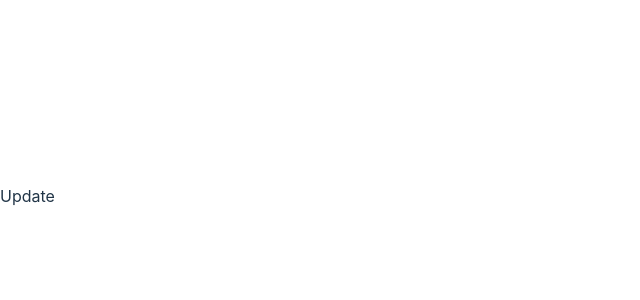
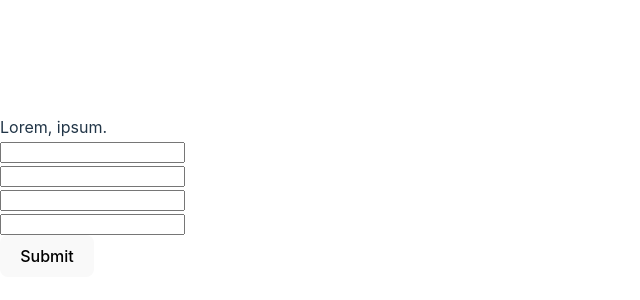
Before and after one commit to Leetcodeniraj/teckat-internship, a React (Vite) app: page /student/create-student in a window 1280 px wide. Shown: the part 204-504 px from the top of the page, without its empty margins (0-640 px from the left). Built offline with nearby package versions, Linux system fonts and the light colour scheme.

Commit message:
interface-created

```diff
--- a/src/pages/CreateStudent.tsx
+++ b/src/pages/CreateStudent.tsx
@@ -1,7 +1,94 @@
-import React from 'react'
+import React from "react";
+import { IStudent } from "../interface/student";
+import { useForm } from "react-hook-form";
+import { useNavigate } from "react-router-dom";
 
 const CreateStudent: React.FC = () => {
-  return <>Update</>
-}
+  const navigate = useNavigate();
+  const {
+    register,
+    handleSubmit,
+    formState: { errors },
+  } = useForm<IStudent>({ mode: "all" });
 
-export default CreateStudent
+  const createNewStudent = (data: IStudent) => {
+    console.log(data);
+
+    localStorage.setItem("students",JSON.stringify(data));
+
+
+    // const students: IStudent[] = JSON.parse(
+    //   localStorage.getItem("students") as string
+    // );
+    // data._id = (students.length + 1).toString();
+
+    // students.push(data);
+    // localStorage.setItem("students", JSON.stringify(students));
+    // navigate("/student/student-details");
+  };
+  return (
+    <>
+      <div className="create_student_section">
+        Lorem, ipsum.
+        <form onSubmit={handleSubmit(createNewStudent)}>
+          <div>
+            <label htmlFor="name"></label>
+            <input
+              title="name"
+              type="text"
+              id="name"
+              {...register("name", {
+                required: { value: true, message: "Name is required" },
+              })}
+            />
+            <div className="error_message">{errors.name?.message}</div>
+          </div>
+          <div>
+            <label htmlFor="age"></label>
+            <input
+              title="age"
+              type="number"
+              id="age"
+              {...register("age", {
+                required: { value: true, message: "Age is required" },
+                valueAsNumber: true,
+              })}
+            />
+            <div className="error_message">{errors.age?.message}</div>
+          </div>
+          <div>
+            <label htmlFor="phone"></label>
+            <input
+              title="phone"
+              type="number"
+              id="phone"
+              {...register("phone", {
+                required: { value: true, message: "Phone is required" },
+                valueAsNumber: true,
+              })}
+            />
+            <div className="error_message">{errors.phone?.message}</div>
+          </div>
+          <div>
+            <label htmlFor="email"></label>
+            <input
+              title="email"
+              type="text"
+              id="email"
+              {...register("email", {
+                required: { value: true, message: "Email is required" },
+              })}
+            />
+            <div className="error_message">{errors.email?.message}</div>
+          </div>
+
+          <button title="submit" type="submit">
+            Submit
+          </button>
+        </form>
+      </div>
+    </>
+  );
+};
+
+export default CreateStudent;
--- a/src/pages/Students.tsx
+++ b/src/pages/Students.tsx
@@ -1,10 +1,14 @@
 import React from 'react'
+import { Link } from 'react-router-dom'
 
 const Students: React.FC= () => {
   return (
-    <div>
-      student
-    </div>
+    <>
+      <button title="Create Student">
+        <Link to="/student/Create-Student">CreateStudent</Link>
+      </button>
+
+    </>
   )
 }
 
```
